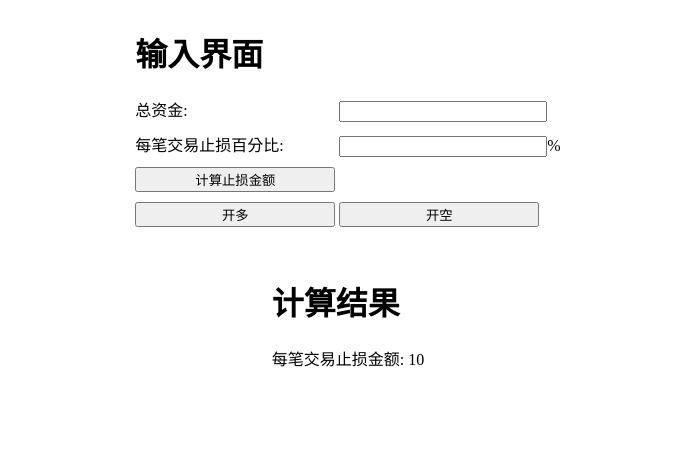
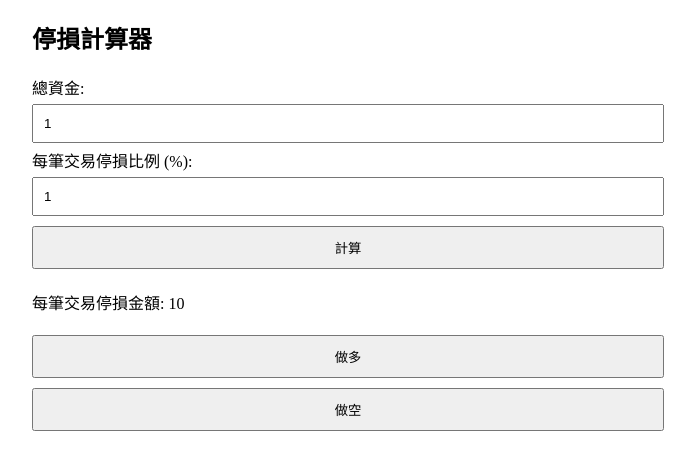
Before and after one commit to murmurcats/STOPLOSS, a Flask app: template templates/index.html in a window 1280 px wide. Shown: the top 470 px of the page, without its empty margins (292-987 px from the left). Run offline with Flask 3, Linux system fonts and the light colour scheme; the template is opened without the code that fills it: most values are stand-ins (such as "Sample title", 1, 10 or a date in 2020).

Commit message:
Update index.html

```diff
--- a/templates/index.html
+++ b/templates/index.html
@@ -2,60 +2,75 @@
 <html lang="zh-TW">
 <head>
     <meta charset="UTF-8">
-    <title>交易倉位計算器</title>
+    <title>停損計算器</title>
     <style>
-        body {
-            display: flex;
-            flex-direction: column;
-            align-items: center;
+        .container {
+            width: 50%;
+            margin: auto;
         }
-        .input-form {
-            margin-bottom: 20px;
+        input[type=number], button {
+            width: 100%;
+            padding: 10px;
+            margin: 5px 0;
+            box-sizing: border-box;
         }
-        .input-group {
-            margin-bottom: 10px;
-        }
-        .input-group label {
-            display: inline-block;
-            width: 200px;
-        }
-        .input-group input {
-            width: 200px;
-        }
-        .output {
-            margin-bottom: 20px;
+        .hidden {
+            display: none;
         }
     </style>
 </head>
 <body>
-    <div class="input-form">
-        <h1>输入界面</h1>
-        <form method="post" action="/">
-            <div class="input-group">
-                <label for="total_capital">总资金:</label>
-                <input type="text" id="total_capital" name="total_capital" required>
+    <div class="container">
+        <h2>停損計算器</h2>
+        <form method="post">
+            <label for="total_capital">總資金:</label>
+            <input type="number" id="total_capital" name="total_capital" value="{{ total_capital }}">
+
+            <label for="stop_loss_percentage">每筆交易停損比例 (%):</label>
+            <input type="number" id="stop_loss_percentage" name="stop_loss_percentage" value="{{ stop_loss_percentage }}" step="0.01">
+
+            <button type="submit">計算</button>
+
+            {% if stop_loss_amount > 0 %}
+                <p>每筆交易停損金額: {{ stop_loss_amount }}</p>
+                <button type="submit" name="show_long">做多</button>
+                <button type="submit" name="show_short">做空</button>
+            {% endif %}
+
+            <!-- 做多操作 -->
+            <div id="long_operation" class="{{ 'hidden' if not show_long_operation }}">
+                <label for="long_entry_price">做多進場價格:</label>
+                <input type="number" id="long_entry_price" name="long_entry_price" value="{{ long_entry_price }}">
+
+                <label for="long_stop_loss_price">做多停損價格:</label>
+                <input type="number" id="long_stop_loss_price" name="long_stop_loss_price" value="{{ long_stop_loss_price }}">
+
+                <button type="submit" name="long_calculate">計算做多</button>
             </div>
-            <div class="input-group">
-                <label for="stop_loss_percentage">每笔交易止损百分比:</label>
-                <input type="text" id="stop_loss_percentage" name="stop_loss_percentage" required><span>%</span>
+
+            {% if long_results_shown %}
+                <p>做多停損點數: {{ long_entry_price - long_stop_loss_price }}</p>
+                <p>做多倉位 (U): {{ long_position_size }}</p>
+            {% endif %}
+
+            <!-- 做空操作 -->
+            <div id="short_operation" class="{{ 'hidden' if not show_short_operation }}">
+                <label for="short_entry_price">做空進場價格:</label>
+                <input type="number" id="short_entry_price" name="short_entry_price" value="{{ short_entry_price }}">
+
+                <label for="short_stop_loss_price">做空停損價格:</label>
+                <input type="number" id="short_stop_loss_price" name="short_stop_loss_price" value="{{ short_stop_loss_price }}">
+
+                <button type="submit" name="short_calculate">計算做空</button>
             </div>
-            <div class="input-group">
-                <input type="submit" name="calculate" value="计算止损金额">
-            </div>
-            <div class="input-group">
-                <input type="submit" name="long" value="开多">
-                <input type="submit" name="short" value="开空">
-            </div>
+
+            {% if short_results_shown %}
+                <p>做空停損點數: {{ short_stop_loss_price - short_entry_price }}</p>
+                <p>做空倉位 (U): {{ short_position_size }}</p>
+            {% endif %}
         </form>
-    </div>
-    <div class="output">
-        <h1>计算结果</h1>
         {% if error %}
             <p style="color: red;">{{ error }}</p>
-        {% else %}
-            {% if stop_loss_amount %}
-                <p>每笔交易止损金额: {{ stop_loss_amount | round(2) }}</p>
-            {% endif %}
         {% endif %}
     </div>
 </body>
```
